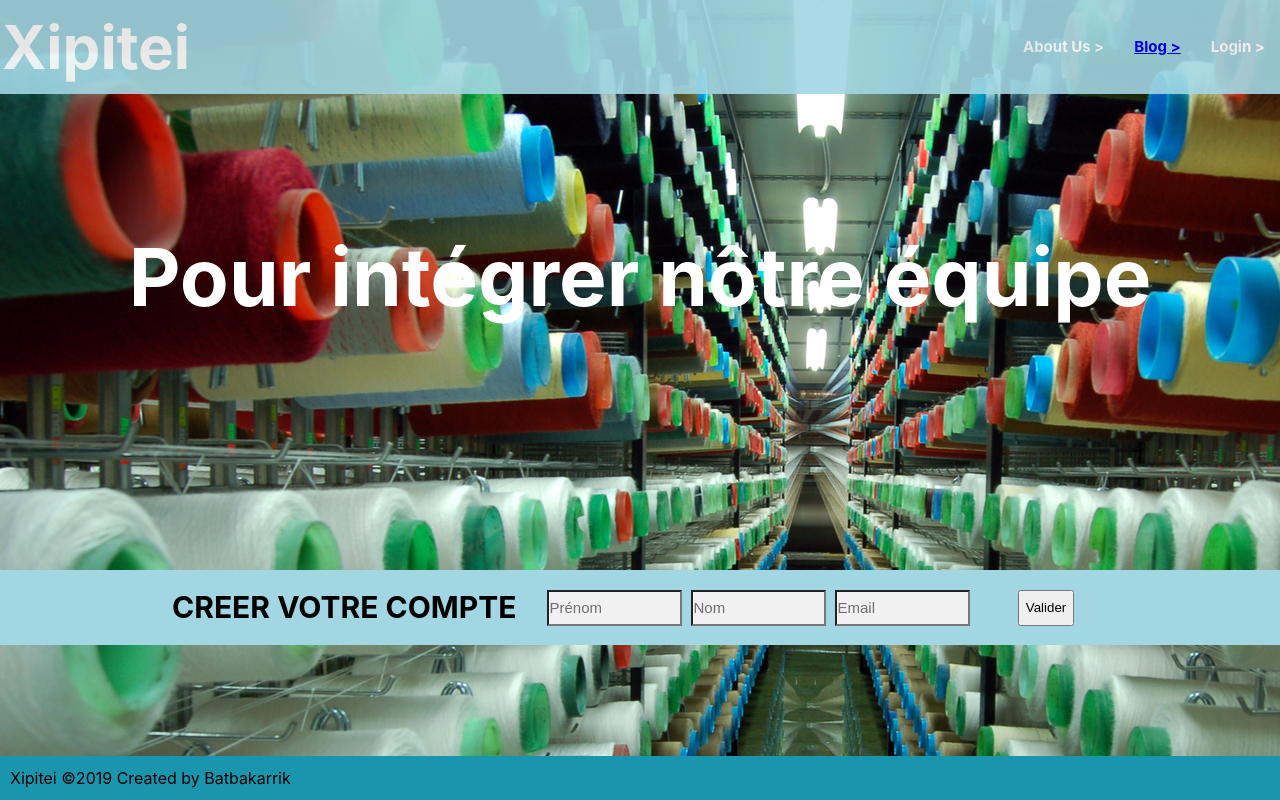
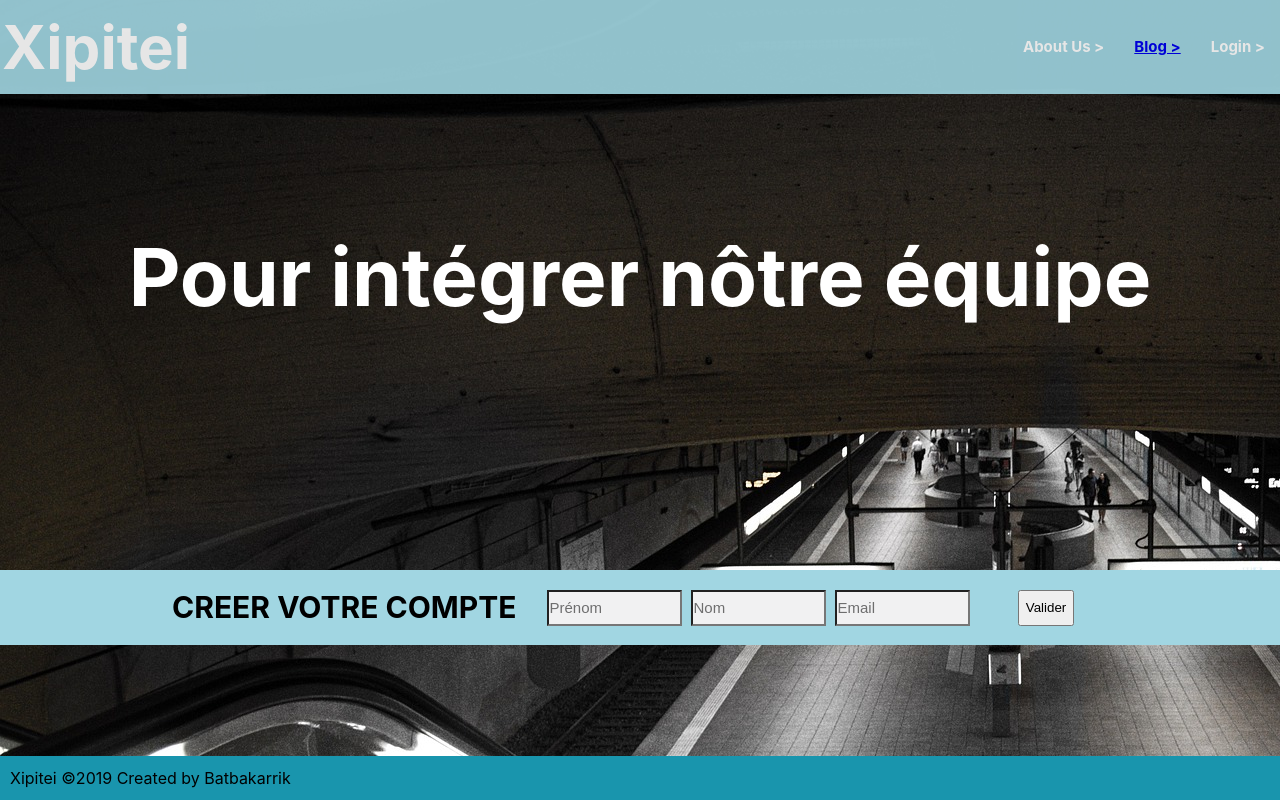
Before and after one commit to Batbakarrik/landing_page, a React (Create React App) app: page / in a window 1280 px wide. Built offline with nearby package versions, Linux system fonts and the light colour scheme.

Commit message:
change image fond

```diff
--- a/public/sanitize.css
+++ b/public/sanitize.css
@@ -53,7 +53,7 @@
 
  body {
    margin: 0;
-   background-image: url(factory.jpg);
+   background-image: url(metro.jpg);
  }
 
  /**
--- a/src/App.js
+++ b/src/App.js
@@ -57,7 +57,6 @@ const Titre3 = styled.h3`
 function App() {
   return (
     <Page>
-      <img src={Image} />
       <Header>
         <Titre> Xipitei </Titre>
         <Entete>
```
Also changed, not shown: public/metro.jpg (added).
